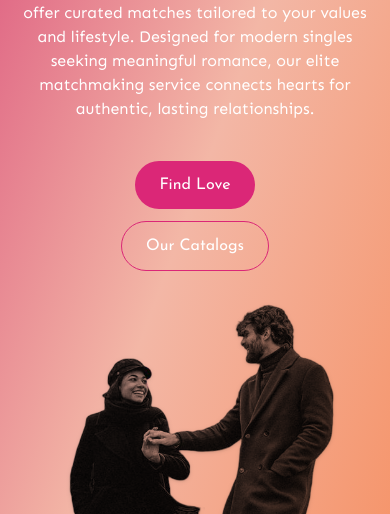
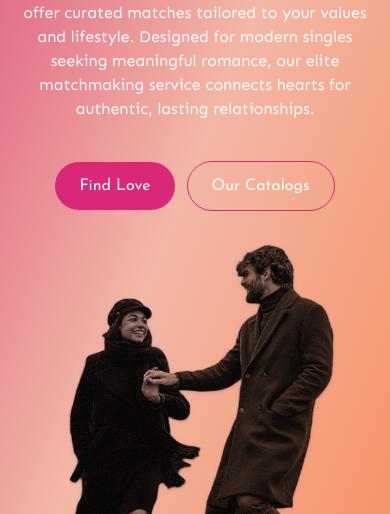
Before and after one commit to Hakimicoder/MonAgenceMatrimonialeBuild, a plain HTML site: page index.html in a window 390 px wide. Shown: the part 330-844 px from the top of the page. Drawn offline with Linux system fonts and the light colour scheme.

```diff
--- a/index.html
+++ b/index.html
@@ -64,7 +64,7 @@
                         modern singles seeking meaningful romance, our elite matchmaking service connects hearts for authentic, lasting
                         relationships.
                     </p>
-                    <div class="mt-10 flex flex-col md:flex-row items-center justify-center md:justify-start gap-3">
+                    <div class="mt-10 flex items-center justify-center md:justify-start gap-3">
                         <a class="text-dating-white-300 capitalize bg-dating-pink-400 py-3 px-6 rounded-full hover:bg-dating-pink-300 transition-colors"
                             href="inscription.html">find love</a>
                         <a class="text-dating-white-300 capitalize border border-dating-pink-400 hover:bg-dating-pink-400 transition-colors py-3 px-6 rounded-full"
```
